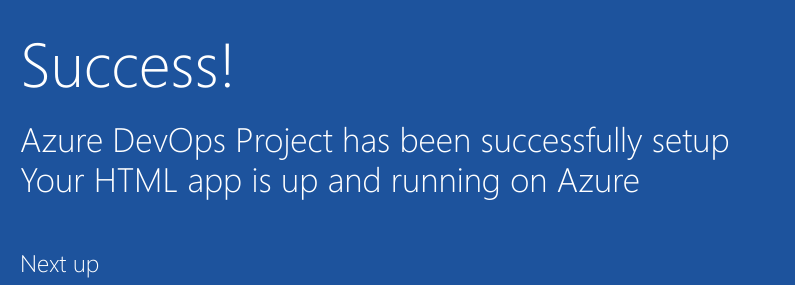
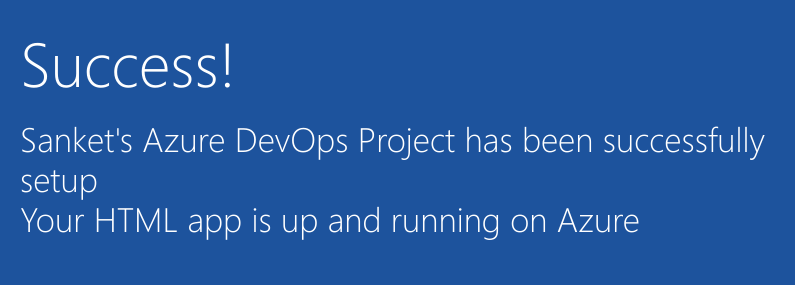
Before and after one commit to sanketdevopss/Assignment1, a plain HTML site: page index.html in a window 1280 px wide. Shown: the part 352-637 px from the top of the page, 205-1000 px from the left. Drawn offline with Linux system fonts and the light colour scheme.

Commit message:
chganged

```diff
--- a/index.html
+++ b/index.html
@@ -19,7 +19,7 @@
         </div>
             <div class="content-body">
                 <div class="success-text">Success!</div>
-                <div class="description line-1"> Azure DevOps Project has been successfully setup</div>
+                <div class="description line-1"> Sanket's Azure DevOps Project has been successfully setup</div>
                 <div class="description line-2"> Your HTML app is up and running on Azure</div>
                 <div class="next-steps-container">
                     <div class="next-steps-header">Next up</div>
```
